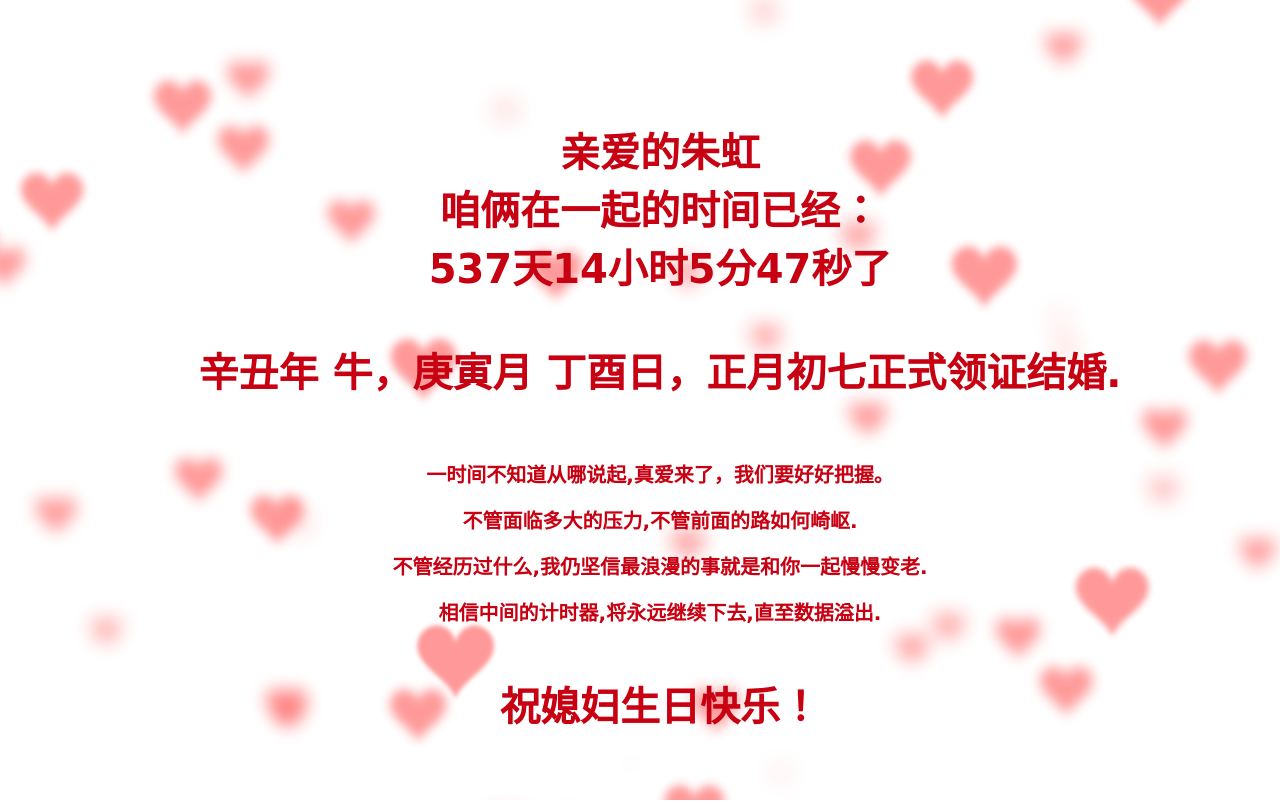
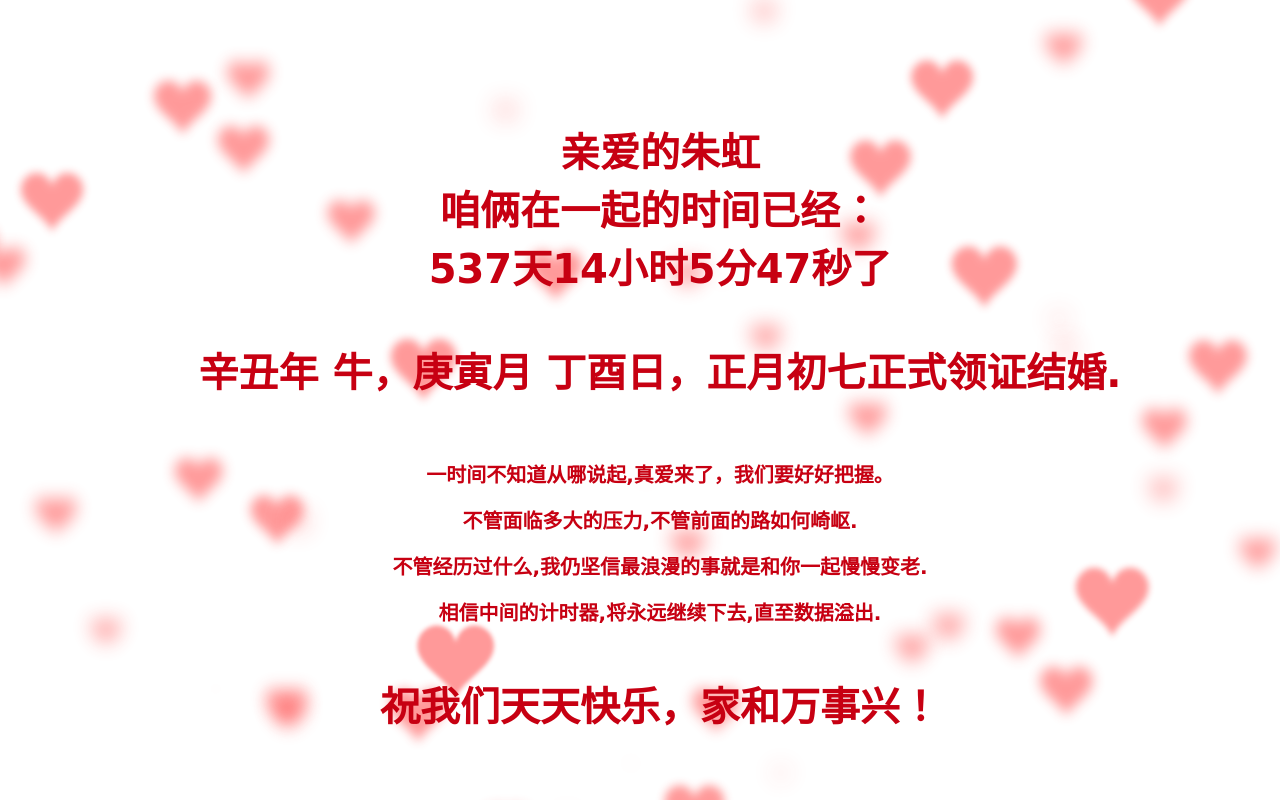
Before and after one commit to MachineCF/MachineCF.github.io, a plain HTML site: page index.html in a window 1280 px wide. Drawn offline with Linux system fonts and the light colour scheme.

Commit message:
Update index.html

```diff
--- a/index.html
+++ b/index.html
@@ -141,7 +141,7 @@ window.onload=function starttime(){
         var second = parseInt(time%60);  // 以60秒为一整份 取余 剩下秒数
 //              console.log(hour+":"+minute+":"+second)
 //              alert(hour)
-        obj.innerHTML="亲爱的朱虹<br>咱俩在一起的时间已经：<br>"+day+"天"+hour+"小时"+minute+"分"+second+"秒"+"了<br><br>辛丑年 牛，庚寅月 丁酉日，正月初七正式领证结婚.<br><br><span>一时间不知道从哪说起,真爱来了，我们要好好把握。<br>不管面临多大的压力,不管前面的路如何崎岖.<br>不管经历过什么,我仍坚信最浪漫的事就是和你一起慢慢变老.<br>相信中间的计时器,将永远继续下去,直至数据溢出.</span>"+"<br><br>祝媳妇生日快乐！"
+        obj.innerHTML="亲爱的朱虹<br>咱俩在一起的时间已经：<br>"+day+"天"+hour+"小时"+minute+"分"+second+"秒"+"了<br><br>辛丑年 牛，庚寅月 丁酉日，正月初七正式领证结婚.<br><br><span>一时间不知道从哪说起,真爱来了，我们要好好把握。<br>不管面临多大的压力,不管前面的路如何崎岖.<br>不管经历过什么,我仍坚信最浪漫的事就是和你一起慢慢变老.<br>相信中间的计时器,将永远继续下去,直至数据溢出.</span>"+"<br><br>祝我们天天快乐，家和万事兴！"
 
         return true;
     }
```
